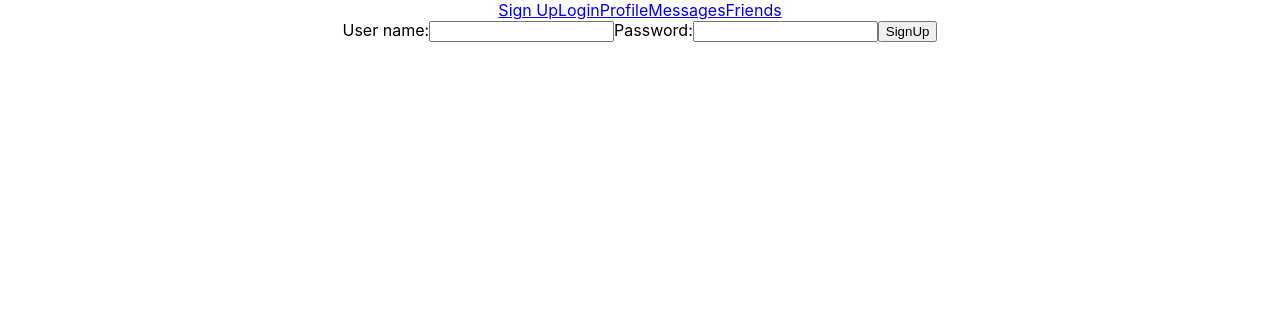
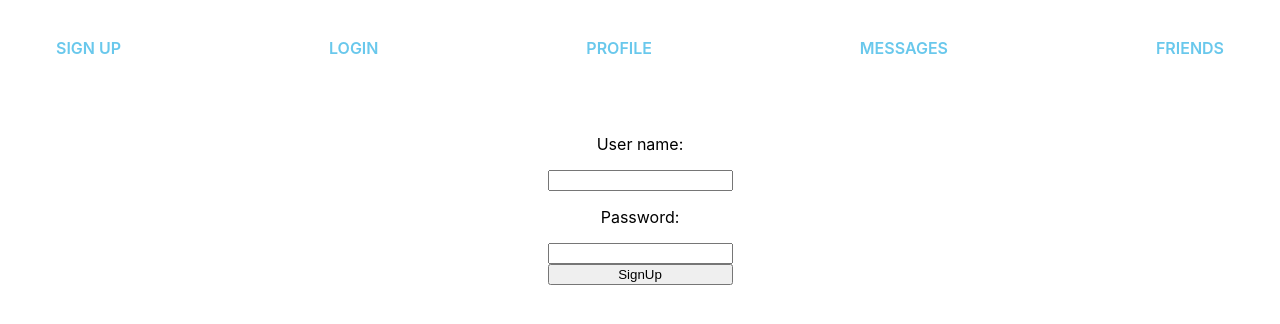
Before and after one commit to friend-finder-bw-project/front-end, a React (Create React App) app in the folder friend-finder/: page / in a window 1280 px wide. Shown: the top 324 px of the page. Built offline with nearby package versions, Linux system fonts and the light colour scheme; no server answers.

Commit message:
styled nav

```diff
--- a/friend-finder/src/App.js
+++ b/friend-finder/src/App.js
@@ -1,33 +1,41 @@
 // Colin and Luis
 
-import React, {useState} from 'react';
-import { Route } from 'react-router-dom';
-import Nav from './components/Nav';
-import LoginForm from './components/LoginForm';
-import SignUp from './components/SignUp';
-import Survey from './components/Survey';
-import Profile from './components/Profile';
-import FriendsList from './components/FriendsList';
-import './App.css';
+import React, { useState } from "react";
+import { Route } from "react-router-dom";
+import styled from "styled-components";
+import Nav from "./components/Nav";
+import LoginForm from "./components/LoginForm";
+import SignUp from "./components/SignUp";
+import Survey from "./components/Survey";
+import Profile from "./components/Profile";
+import FriendsList from "./components/FriendsList";
+import "./App.css";
 import PrivateRoute from "./components/PrivateRoute";
 
 function App() {
-const [formValues,setFormValues] = useState({
-  "username": "",
-  "password":""
-})
+  const [formValues, setFormValues] = useState({
+    username: "",
+    password: ""
+  });
   return (
     <div className="App">
-    <Nav />
-
-    <Route exact path = '/' component={SignUp}/>
-    <Route exact path = '/login' component={LoginForm}/>
-    <Route exact path = '/survey' component={Survey}/>
-    <Route exact path = '/profile' component={Profile}/>
-    <Route exact path = '/friendslist' component={FriendsList}/>
-
+      <Nav />
+      <StyledDiv>
+        <Route exact path="/" component={SignUp} />
+        <Route exact path="/login" component={LoginForm} />
+        <Route exact path="/survey" component={Survey} />
+        <Route exact path="/profile" component={Profile} />
+        <Route exact path="/friendslist" component={FriendsList} />
+      </StyledDiv>
     </div>
   );
 }
 
 export default App;
+
+// Styling here:
+
+const StyledDiv = styled.div`
+  display: flex;
+  flex-direction: column;
+`;
--- a/friend-finder/src/components/LoginForm.js
+++ b/friend-finder/src/components/LoginForm.js
@@ -2,9 +2,9 @@
 import React, { useState, useEffect } from "react";
 import ReactDom from "react-dom";
 import axios from "axios";
+import { Link } from "react-router-dom";
 
 function LoginForm(props) {
-
   const [returningUser, setReturningUser] = useState({});
 
   function handleSubmit(event) {
@@ -36,10 +36,12 @@ function LoginForm(props) {
         <input name="username" type="text" />
         Password:
         <input name="password" type="password" />
-        <button>SignUp</button>
+        <Link to="/profile">
+          <button>SignUp</button>
+        </Link>
       </form>
     </div>
   );
 }
 
-export default LoginForm
+export default LoginForm;
--- a/friend-finder/src/components/Nav.js
+++ b/friend-finder/src/components/Nav.js
@@ -1,31 +1,47 @@
 // Colin and Luis
 
-import React from 'react';
-import { Link } from 'react-router-dom';
-import styled from 'styled-components';
+import React from "react";
+import { Link } from "react-router-dom";
+import styled from "styled-components";
 
 export default function Nav() {
-    return (
+  return (
+    <Navigation>
+      <Link to="/">Sign Up</Link>
 
+      <Link to="/login">Login</Link>
 
-        <nav>
+      <Link to="/profile">Profile</Link>
 
-        <Link to="/">Sign Up</Link>
+      <Link to="/messages">Messages</Link>
 
-        <Link to="/login">Login</Link>
+      <Link to="/friendslist">Friends</Link>
+    </Navigation>
+  );
+}
 
-        <Link to="/profile">Profile</Link>
+// Styling here:
 
-        <Link to="/messages">Messages</Link>
+const Navigation = styled.nav`
+    max-width: 120rem;
+    display: flex;
+    text-decoration: none;
+    margin: auto;
+    margin-top: 3vw;
+    padding: 0 2rem;;
+    justify-content: space-between;
+    height: 5rem;
 
-        <Link to="/friendslist">Friends</Link>
+    & a {
+        color: #69C8ECFF;
+        text-transform: uppercase;
+        font-weight: 600;
+        margin: 0 1.5rem;
+        transition: all 300ms linear 0s;
+        text-decoration: none;
+        cursor: pointer;
 
-
-
-
-        </nav>
-
-
-
-    );
-  }
+        &:hover {
+            color: #E762D7FF;
+            text-decoration: underline;
+    }`;
--- a/friend-finder/src/components/SignUp.js
+++ b/friend-finder/src/components/SignUp.js
@@ -3,6 +3,7 @@ import React, { useState, useEffect } from "react";
 import ReactDom from "react-dom";
 import axios from "axios";
 import { Link } from "react-router-dom";
+import styled from 'styled-components';
 
 function SignUp(props) {
   const [newUser, setNewUser] = useState({});
@@ -30,18 +31,35 @@ function SignUp(props) {
   }, [newUser]);
 
   return (
-    <div>
+    <StyledSignUp>
       <form onSubmit={handleSubmit}>
-        User name:
+        <p>User name:</p>
         <input name="username" type="text" />
-        Password:
+        <p>Password:</p>
         <input name="password" type="password" />
         {/* <Link to="/survey"> */}
           <button>SignUp</button>
         {/* </Link> */}
       </form>
-    </div>
+    </StyledSignUp>
   );
 }
 
 export default SignUp;
+
+
+// Styling here:
+
+const StyledSignUp = styled.div`
+  display: flex;
+  justify-content: center;
+
+  & form {
+    display: flex;
+    flex-direction: column;
+
+    & button {
+
+    }
+  }
+`;
--- a/friend-finder/src/components/Survey.js
+++ b/friend-finder/src/components/Survey.js
@@ -5,7 +5,7 @@ import * as Yup from "yup";
 import axios from "axios";
 
 function Survey() {
-  const [questions, setQuestions] = useState([]);
+  //const [questions, setQuestions] = useState([]);
   const [survey, setSurvey] = useState({});
 
   function handleSubmit(event) {
@@ -18,10 +18,10 @@ function Survey() {
   }
   useEffect(() => {
     axios
-      .get("https://friend-finder-server.herokuapp.com/api/users/45/questions")
+      .get("https://friend-finder-server.herokuapp.com/api/users/45/question")
       .then(response => {
-        const questions = response.data;
-        questions.map(e => {
+        const question = response.data;
+        question.map(e => {
           console.log(e.question);
         });
       })
```
